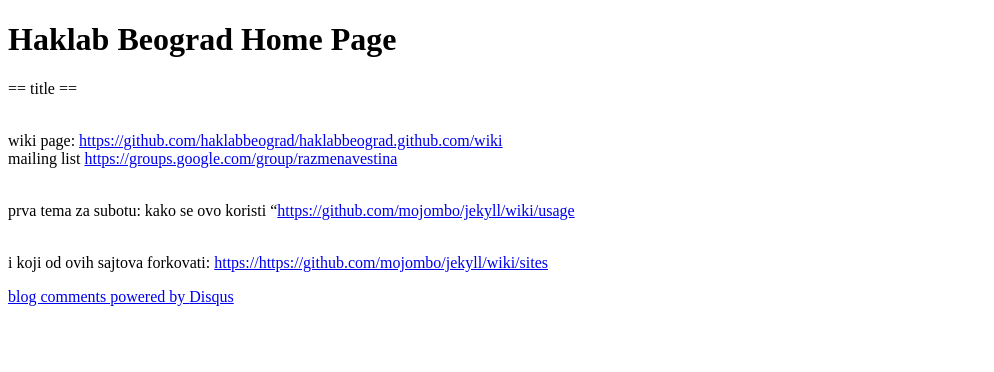
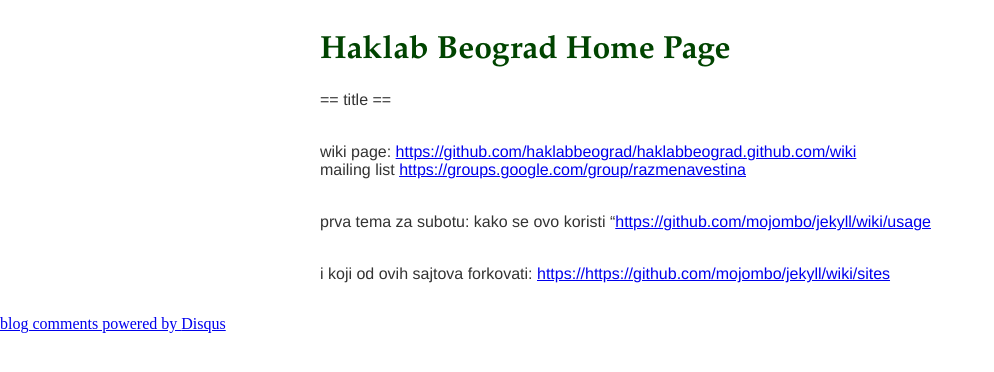
Before and after one commit to haklabbeograd/haklabbeograd.github.com, a Jekyll site: the page built from _posts/2011-04-20-prve-ideje.markdown, in a window 1280 px wide. Shown: the top 372 px of the page, without its empty margins (0-994 px from the left). Built offline with Jekyll 4.4.1, drawn with Linux system fonts in a browser that asks for light colours; comment, search, counter and statistics services are not loaded.

```diff
--- a/_layouts/post.html
+++ b/_layouts/post.html
@@ -2,7 +2,7 @@
 <html>
   <head>
     <title>{{ page.title }}</title>
-    <link rel="stylesheet" href="../style.css" type="text/css" />
+    <link rel="stylesheet" href="/style.css" type="text/css" />
   </head>
 
   <body>
```
